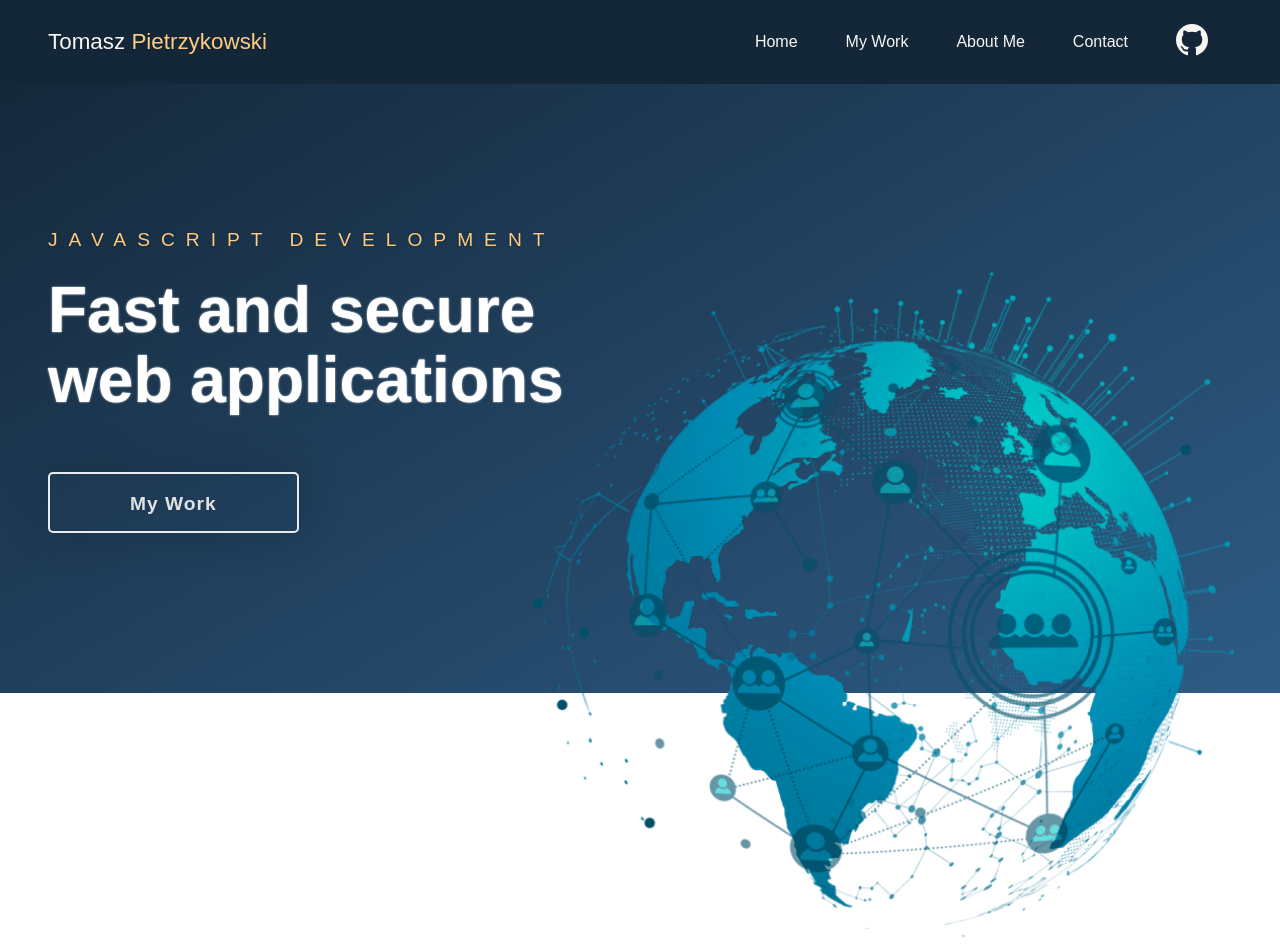
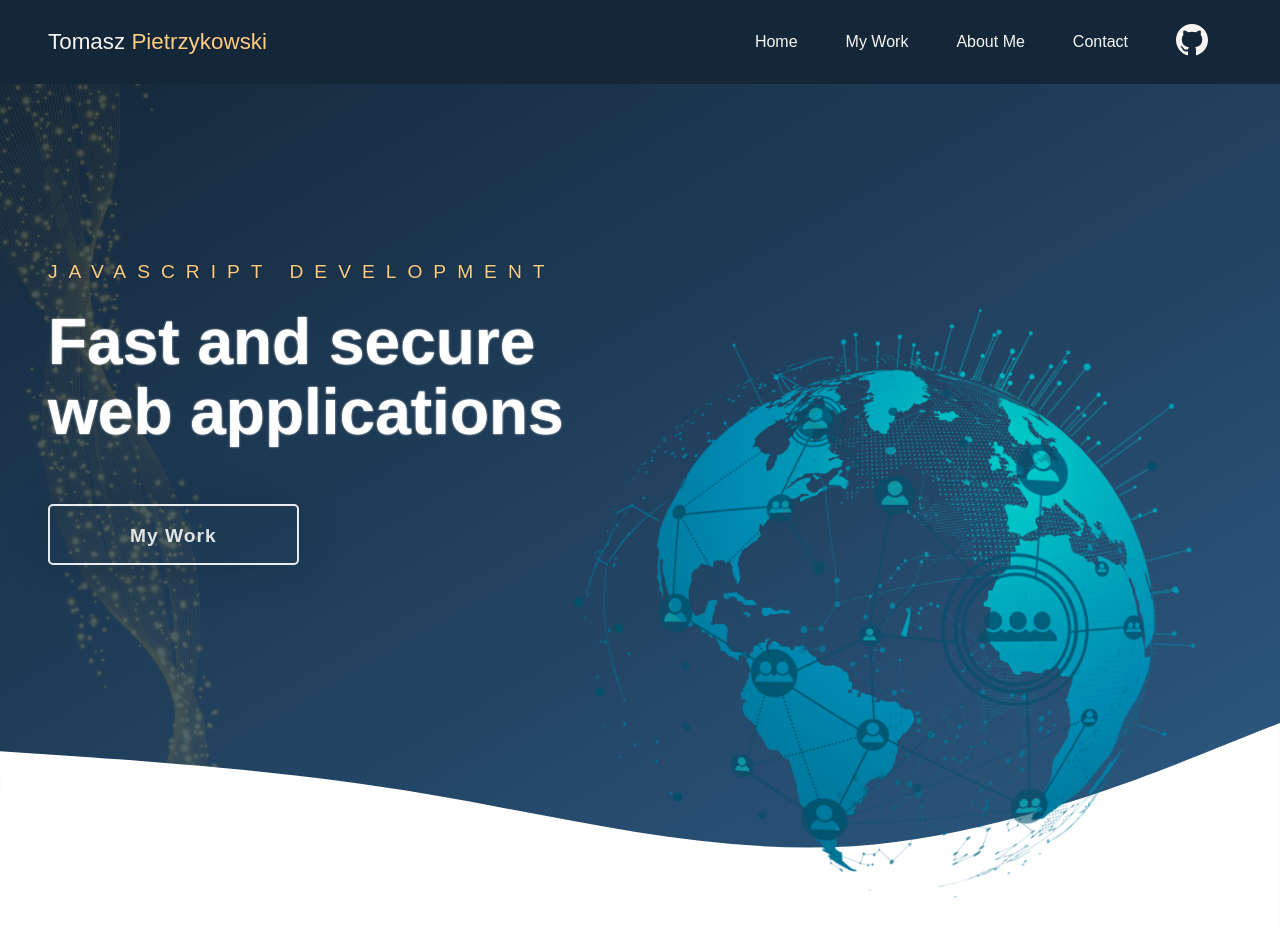
Before and after one commit to TomaszPietrzykowski/portfolio-next, a Next.js app: page / in a window 1280 px wide. Shown: the top 952 px of the page. Built offline with nearby package versions, Linux system fonts and the light colour scheme.

Commit message:
hero rework

```diff
--- a/pages/index.js
+++ b/pages/index.js
@@ -29,13 +29,7 @@ function HomePage() {
                   href="https://github.com/TomaszPietrzykowski"
                   target="_blank"
                 >
-                  <svg
-                    width="32"
-                    height="32"
-                    viewBox="0 0 32 32"
-                    fill="none"
-                    xmlns="http://www.w3.org/2000/svg"
-                  >
+                  <svg width="32" height="32" viewBox="0 0 32 32" fill="none">
                     <path
                       className={styles.path}
                       fill-rule="evenodd"
@@ -51,6 +45,7 @@ function HomePage() {
         </div>
       </header>
       <main className={styles.hero}>
+        <div className={styles.heroImgLeft}></div>
         <div className={styles.heroContainer}>
           <h2 className={styles.subtitle}>Javascript Development</h2>
           <h1 className={styles.title}>
@@ -60,6 +55,12 @@ function HomePage() {
           <button className={styles.cta}>My Work</button>
           <div className={styles.heroImg}></div>
         </div>
+        <svg id="wave" viewBox="0 0 1440 300" className={styles.svg}>
+          <path
+            fill="white"
+            d="M0,96L80,101.3C160,107,320,117,480,144C640,171,800,213,960,202.7C1120,192,1280,128,1360,96L1440,64L1440,320L1360,320C1280,320,1120,320,960,320C800,320,640,320,480,320C320,320,160,320,80,320L0,320Z"
+          ></path>
+        </svg>
       </main>
       <section className={styles.featured}>
         <div className={styles.container}></div>
--- a/styles/Home.module.css
+++ b/styles/Home.module.css
@@ -64,6 +64,15 @@
     rgba(46, 91, 132, 1) 99%
   );
   color: #ffffff;
+  padding-bottom: 0;
+  position: relative;
+}
+.svg {
+  z-index: 10;
+  position: absolute;
+  display: block;
+  bottom: 0;
+  left: 0;
 }
 .heroContainer {
   max-width: 1300px;
@@ -73,8 +82,8 @@
   display: flex;
   flex-direction: column;
   align-items: flex-start;
-  justify-content: center;
-  position: relative;
+  justify-content: flex-start;
+  /* position: relative; */
 }
 
 .title {
@@ -85,6 +94,7 @@
   text-shadow: 0px 0px 2px var(--isabelline);
 }
 .subtitle {
+  margin-top: 10rem;
   text-transform: uppercase;
   font-size: 1.2rem;
   font-weight: 500;
@@ -94,6 +104,7 @@
 }
 
 .cta {
+  margin-bottom: 20rem;
   padding: 1.2rem 5rem 1rem 5rem;
   font-family: inherit;
   font-size: 1.2rem;
@@ -116,22 +127,34 @@
 .title,
 .subtitle,
 .cta {
-  z-index: 10;
+  z-index: 100;
 }
 .featured {
-  min-height: 50vh;
+  min-height: 70vh;
 }
 .heroImg {
-  height: 120%;
-  min-width: 120%;
-  max-width: 700px;
+  height: 100%;
+  width: 60%;
   background-image: url("../public/globe.png");
   background-position: center;
   background-size: contain;
   background-repeat: no-repeat;
   position: absolute;
-  top: 30%;
-  right: -30%;
+  bottom: -15%;
+  right: 0;
   opacity: 1;
-  z-index: 8;
+  z-index: 11;
 }
+.heroImgLeft {
+  height: 100%;
+  min-width: 30%;
+  background-image: url("../public/goldenwave.png");
+  background-position: center;
+  background-size: cover;
+  background-repeat: no-repeat;
+  position: absolute;
+  top: 0;
+  left: -7%;
+  opacity: 0.2;
+  z-index: 0;
+}
```
Also changed, not shown: public/goldenwave.png (added), public/wave.svg (added).
